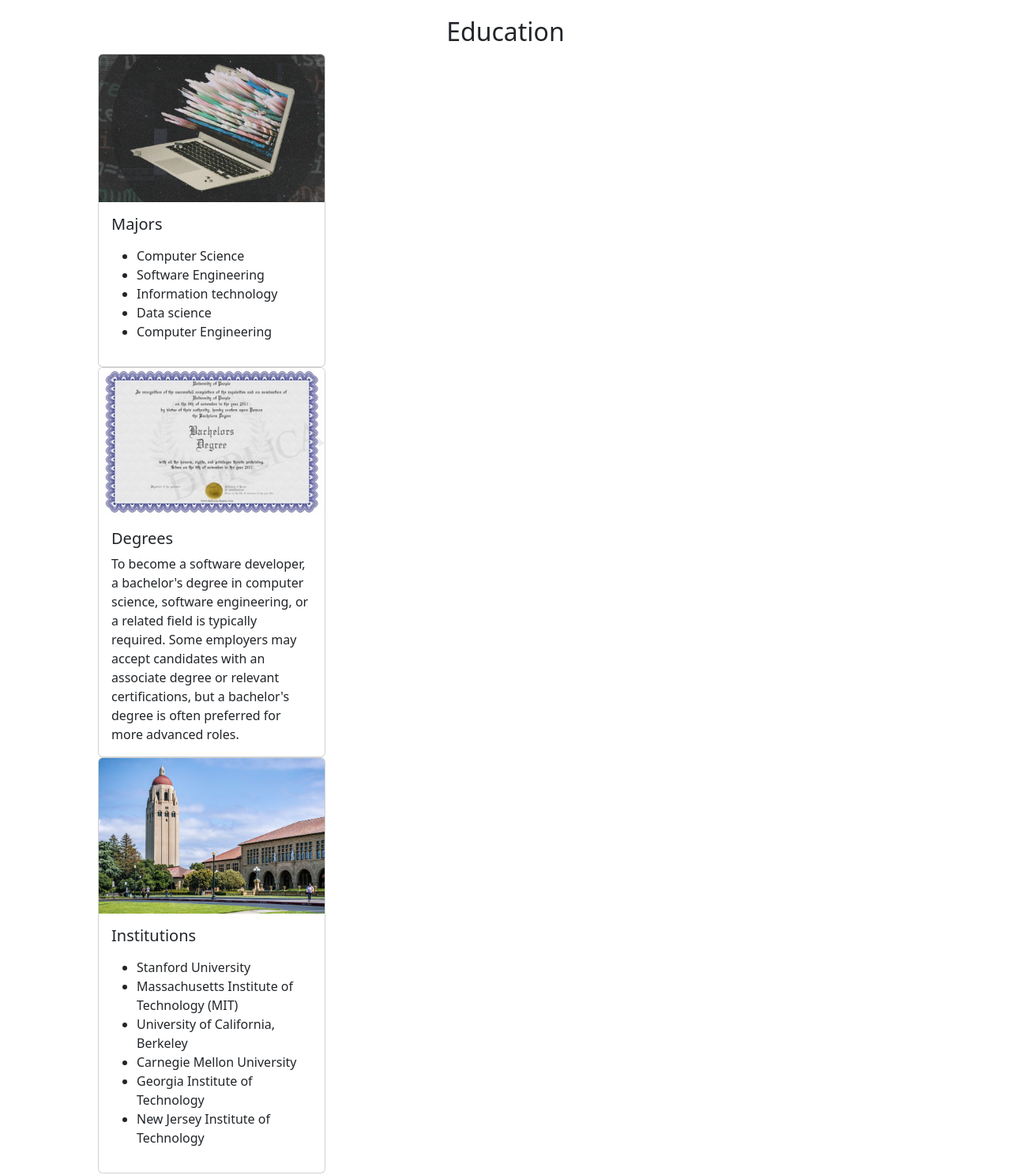
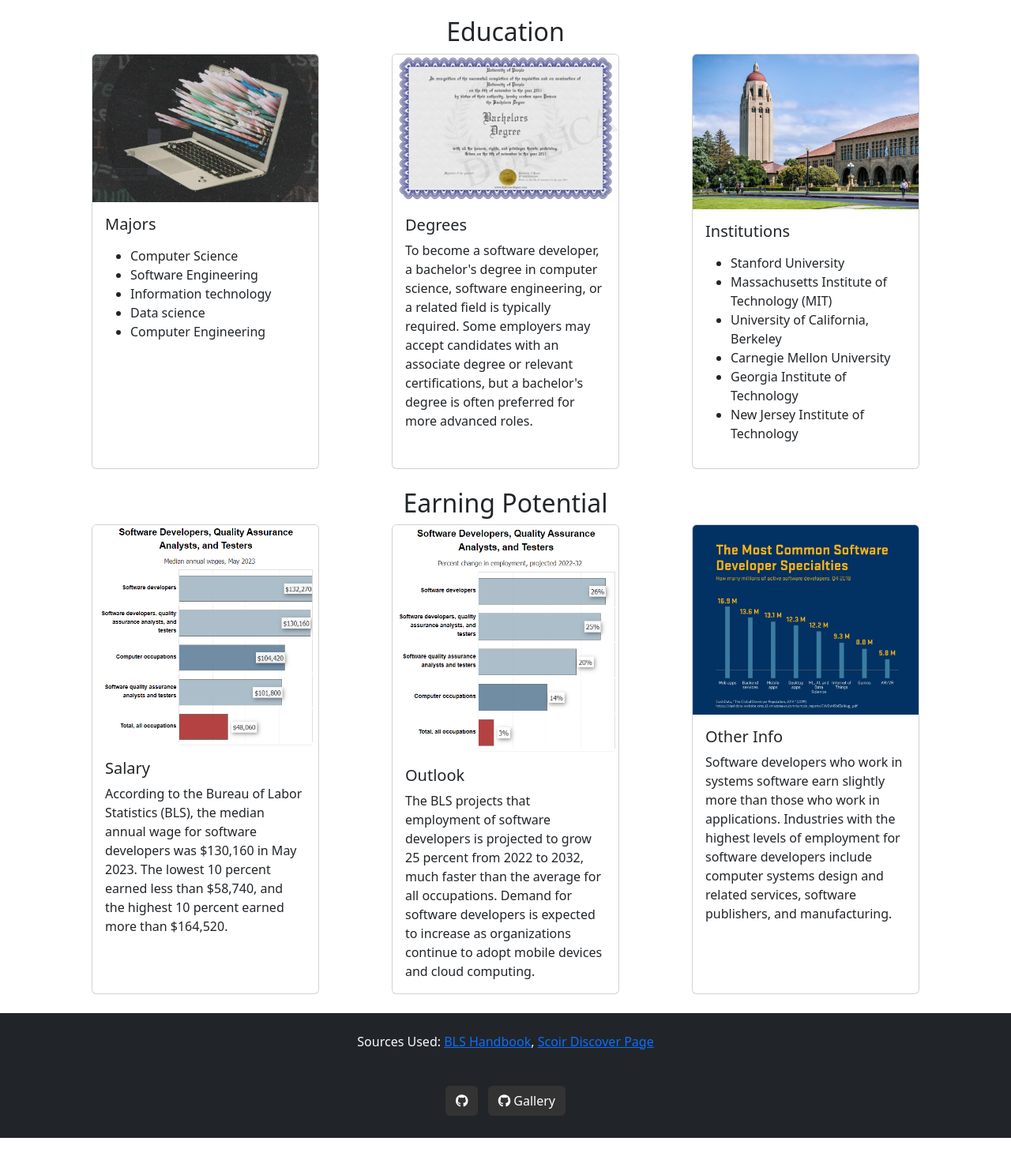
Before and after one commit to J-Groesbeck/April-Monthly-Project, a plain HTML site: page index.html in a window 1280 px wide. Shown: the part 1016-2504 px from the top of the page at 79% size. After the commit the page ends 2457 px from the top, so only its background shows below. Drawn offline with nearby package versions, Linux system fonts and the light colour scheme.

Commit message:
Fixed card display, done fr

```diff
--- a/index.html
+++ b/index.html
@@ -146,8 +146,7 @@
             <div class="col-12 text-center">
                 <h2>Education</h2>
             </div>
-            <div class="d-none d-lg-block">
-                <div class="col-4 d-flex justify-content-center">
+                <div class="col-4 justify-content-center d-none d-lg-flex">
                     <div class="card" style="width: 18rem;">
                         <img src="img/code-panic-attack.jpg" class="card-img-top">
                         <div class="card-body">
@@ -165,7 +164,7 @@
                         </div>
                     </div>
                 </div>
-                <div class="col-4 d-flex justify-content-center">
+                <div class="col-4 justify-content-center d-none d-lg-flex">
                     <div class="card" style="width: 18rem;">
                         <img src="img/bachelors-deg.jpg" class="card-img-top">
                         <div class="card-body">
@@ -180,7 +179,7 @@
                         </div>
                     </div>
                 </div>
-                <div class="col-4 d-flex justify-content-center">
+                <div class="col-4 justify-content-center d-none d-lg-flex">
                     <div class="card" style="width: 18rem;">
                         <img src="img/stanford-uni.webp" class="card-img-top">
                         <div class="card-body">
@@ -195,7 +194,6 @@
                                 <li>New Jersey Institute of Technology</li>
                             </ul>
                             </p>
-                        </div>
                         </div>
                     </div>
                 </div>
@@ -270,8 +268,7 @@
             <div class="col-12 text-center">
                 <h2>Earning Potential</h2>
             </div>
-            <div class="d-none d-lg-block">
-                <div class="col-4 d-flex justify-content-center">
+            <div class="col-4 d-flex justify-content-center d-none d-lg-flex">
                 <div class="card" style="width: 18rem;">
                     <img src="img/pay-stats.png" class="card-img-top">
                     <div class="card-body">
@@ -283,7 +280,7 @@
                     </div>
                 </div>
             </div>
-                <div class="col-4 d-flex justify-content-center">
+            <div class="col-4 d-flex justify-content-center d-none d-lg-flex">
                 <div class="card" style="width: 18rem;">
                     <img src="img/outlook-stats.png" class="card-img-top">
                     <div class="card-body">
@@ -298,7 +295,7 @@
                     </div>
                 </div>
             </div>
-                <div class="col-4 d-flex justify-content-center">
+            <div class="col-4 justify-content-center d-none d-lg-flex">
                 <div class="card" style="width: 18rem;">
                     <img src="img/types-stats.jpg" class="card-img-top">
                     <div class="card-body">
@@ -309,7 +306,6 @@
                             software developers include computer systems design and related services, software
                             publishers, and manufacturing.
                         </p>
-                        </div>
                     </div>
                 </div>
             </div>
@@ -340,8 +336,7 @@
                                 Outlook
                             </button>
                         </h2>
-                        <div id="collapseFive" class="accordion-collapse collapse"
-                            data-bs-parent="#accordionExample2">
+                        <div id="collapseFive" class="accordion-collapse collapse" data-bs-parent="#accordionExample2">
                             <div class="accordion-body">
                                 <img src="img/outlook-stats.png" class="w-100 mb-2">
                                 The BLS projects that employment of software developers is projected to
@@ -360,8 +355,7 @@
                                 Other Info
                             </button>
                         </h2>
-                        <div id="collapseSix" class="accordion-collapse collapse"
-                            data-bs-parent="#accordionExample2">
+                        <div id="collapseSix" class="accordion-collapse collapse" data-bs-parent="#accordionExample2">
                             <div class="accordion-body">
                                 <img src="img/types-stats.jpg" class="w-100 mb-2">
                                 Software developers who work in systems software earn slightly more
```
Lines whose indentation alone changed are shown as unchanged.
